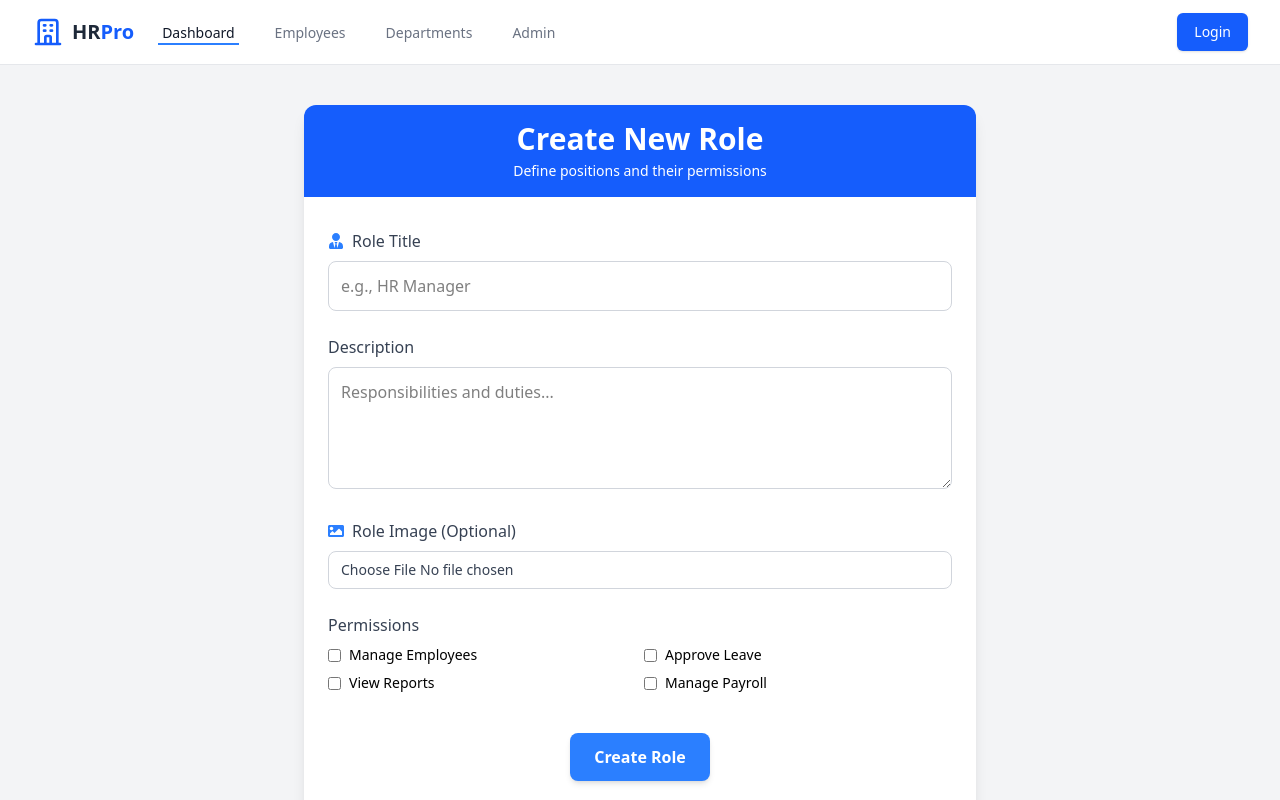
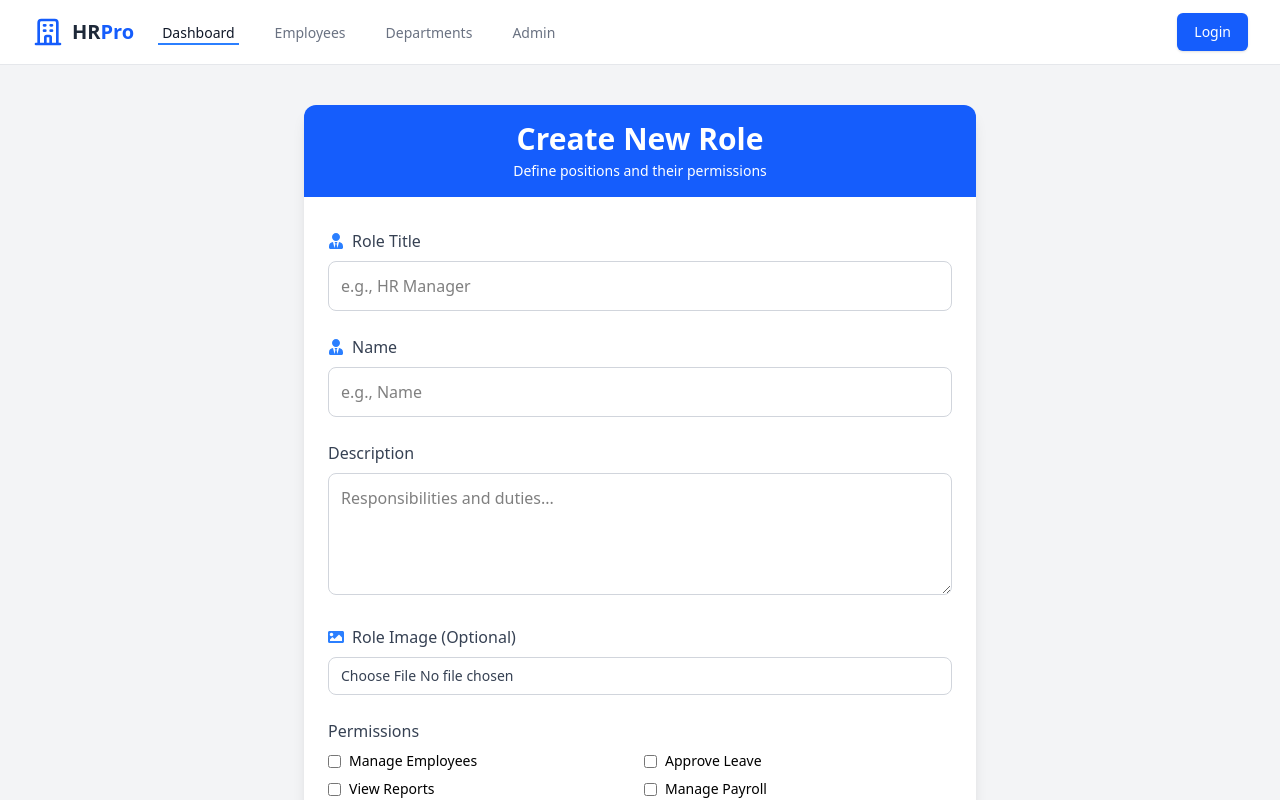
Before and after one commit to LAHIRUKBI/HR, a React (Vite) app in the folder Frontend/: page /Manager_Register in a window 1280 px wide. Shown: the top 800 px of the page. Built offline with nearby package versions, Linux system fonts and the light colour scheme.

Commit message:
add name fileld

```diff
--- a/Frontend/src/pages/Manager_Register.jsx
+++ b/Frontend/src/pages/Manager_Register.jsx
@@ -6,6 +6,7 @@ import { FaImage, FaUserTie } from 'react-icons/fa';
 export default function Manager_Register() {
   const [formData, setFormData] = useState({
     title: '',
+    name: '',
     description: '',
     permissions: []
   });
@@ -32,6 +33,7 @@ export default function Manager_Register() {
 
     const data = new FormData();
     data.append('title', formData.title);
+    data.append('name', formData.name);
     data.append('description', formData.description);
     data.append('permissions', JSON.stringify(formData.permissions));
     if (image) data.append('image', image);
@@ -85,6 +87,21 @@ export default function Manager_Register() {
                 placeholder="e.g., HR Manager"
                 value={formData.title}
                 onChange={(e) => setFormData({...formData, title: e.target.value})}
+                required
+              />
+            </div>
+            {/* Name */}
+            <div>
+              <label className="flex items-center gap-2 text-gray-700 font-medium mb-2">
+                <FaUserTie className="text-blue-500" />
+                Name
+              </label>
+              <input
+                type="text"
+                className="w-full p-3 border border-gray-300 rounded-lg focus:ring-2 focus:ring-blue-500"
+                placeholder="e.g., Name"
+                value={formData.name}
+                onChange={(e) => setFormData({...formData, name: e.target.value})}
                 required
               />
             </div>
```
Also changed, not shown: 19 other files (tests, documents, lock files or other folders).
